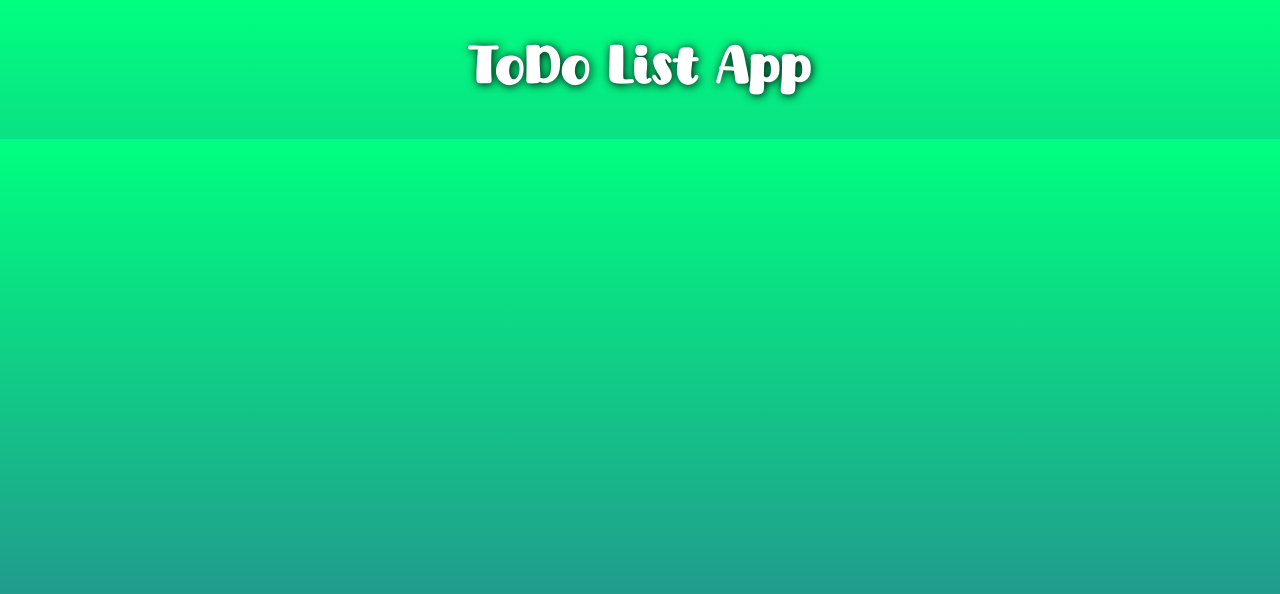
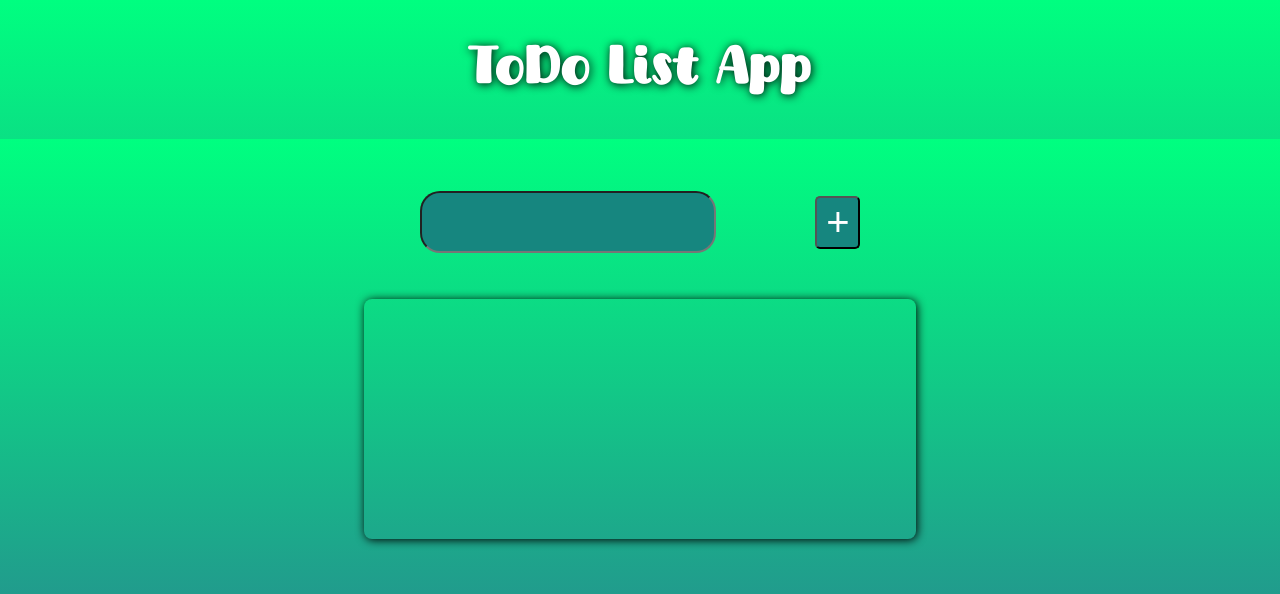
Before and after one commit to KyleeMBrown/Todo-List, a React (Vite) app in the folder Todo-List/: page / in a window 1280 px wide. Shown: the top 594 px of the page. Built offline with nearby package versions, Linux system fonts and the light colour scheme.

Commit message:
Added TodoList Component and functionality(add button, input, output display box)

```diff
--- a/Todo-List/src/App.css
+++ b/Todo-List/src/App.css
@@ -20,4 +20,68 @@
   height: 100vh;
   border: 0px solid rgb(255, 0, 0);
   background: linear-gradient(180deg, rgba(0,255,128,1) 0%, rgba(34,152,141,1) 59%);
+  display: flex;
+
+  align-items: center;
+  flex-direction: column;
 }
+
+.todo-input{
+  width: 45%;
+  height: 35%;
+  background-color: rgb(22, 134, 127);
+  border-radius: 20px;
+  margin-top: 1%;
+}
+
+.todo-button {
+  width: 7%;
+  height: 33%;
+  border-radius:5px;
+  margin-top: 1%;
+  background-color:  rgb(22, 134, 127);
+  font-size: 40px;
+  color: white;
+}
+
+.todo-div{
+  width: 50%;
+  border: 0px solid black;
+  height: 20%;
+  display: flex;
+  align-items: center;
+  justify-content: space-evenly;
+}
+
+.output {
+  box-shadow:1px 1px 10px;
+  border-radius: 8px;
+  width: 40%;
+  height: 25%;
+  display: flex;
+  align-items: center;
+  justify-content: center;
+  padding: 20px;
+}
+
+.output ul{
+  width: 100%;
+  height: 100%;
+  border: 0px solid;
+  margin:0;
+  padding:0;
+  overflow-y: hidden;
+
+}
+
+.output li {
+  color: white;
+  font-family: Impact, Haettenschweiler, 'Arial Narrow Bold', sans-serif;
+  width: 100%;
+ font-size: 20px;
+  list-style-type: none;
+  letter-spacing:2px;
+  margin: 25px 0px 25px 0px
+
+
+}
--- a/Todo-List/src/App.jsx
+++ b/Todo-List/src/App.jsx
@@ -2,12 +2,15 @@ import React from 'react'
 import './App.css'
 import Header from './components/Header'
 import Dashboard from './components/Dahboard'
+import TodoList from './components/TodoList'
 
 function App() {
   return (
     <>
-    <Header navClass='nav' title='ToDo List App'/>
-    <Dashboard className='dash'/>
+      <Header navClass='nav' title='ToDo List App'/>
+      <Dashboard className='dash'>
+        <TodoList buttonClass="todo-button" inputClass="todo-input"/>
+      </Dashboard>
     </>
   );
 }
--- a/Todo-List/src/components/Dahboard.jsx
+++ b/Todo-List/src/components/Dahboard.jsx
@@ -2,7 +2,12 @@ import React from 'react'
 
 const Dashboard = (props) => {
     return (
-        <div className={props.className}></div>
+
+        <div className={props.className}>
+            {props.children}
+        </div>
+
+
     )
 }
 
--- /dev/null
+++ b/Todo-List/src/components/TodoList.jsx
@@ -0,0 +1,36 @@
+import React from "react";
+import { useState} from "react";
+
+const TodoList = (props) => {
+    const[todoList, setTodoList]= useState([])
+    const [inputText, setInputText]=useState('')
+    const handleChange = (e)=> {
+        setInputText(e.target.value)
+    }
+    const handleClick = () => {
+        if (inputText.trim() !== ''){
+            setTodoList([...todoList, inputText])
+        }
+
+    }
+
+    return (
+        <>
+        <div className='todo-div'>
+        <input onChange={handleChange} type='text' className={props.inputClass}></input>
+        <button onClick={handleClick}  className={props.buttonClass}>+</button>
+        </div>
+        <div className='output'>
+            <ul>
+            {todoList.map((item, index) => {
+              return  <li key={index}>{item}</li>
+            })}
+            </ul>
+        </div>
+        </>
+
+    )
+
+}
+
+export default TodoList
--- a/Todo-List/src/index.css
+++ b/Todo-List/src/index.css
@@ -16,6 +16,13 @@ body, html {
 @font-face {
   font-family: Sunday Mango;
   src: url('/src/assets/Sunday Mango.ttf');
+
+}
+
+@font-face {
+  font-family: Pixels;
+  src: url('/src/assets/Pixelmania.ttf');
+
 }
 
 /*Animations*/
```
Also changed, not shown: Todo-List/src/assets/Pixelmania.ttf (added).
